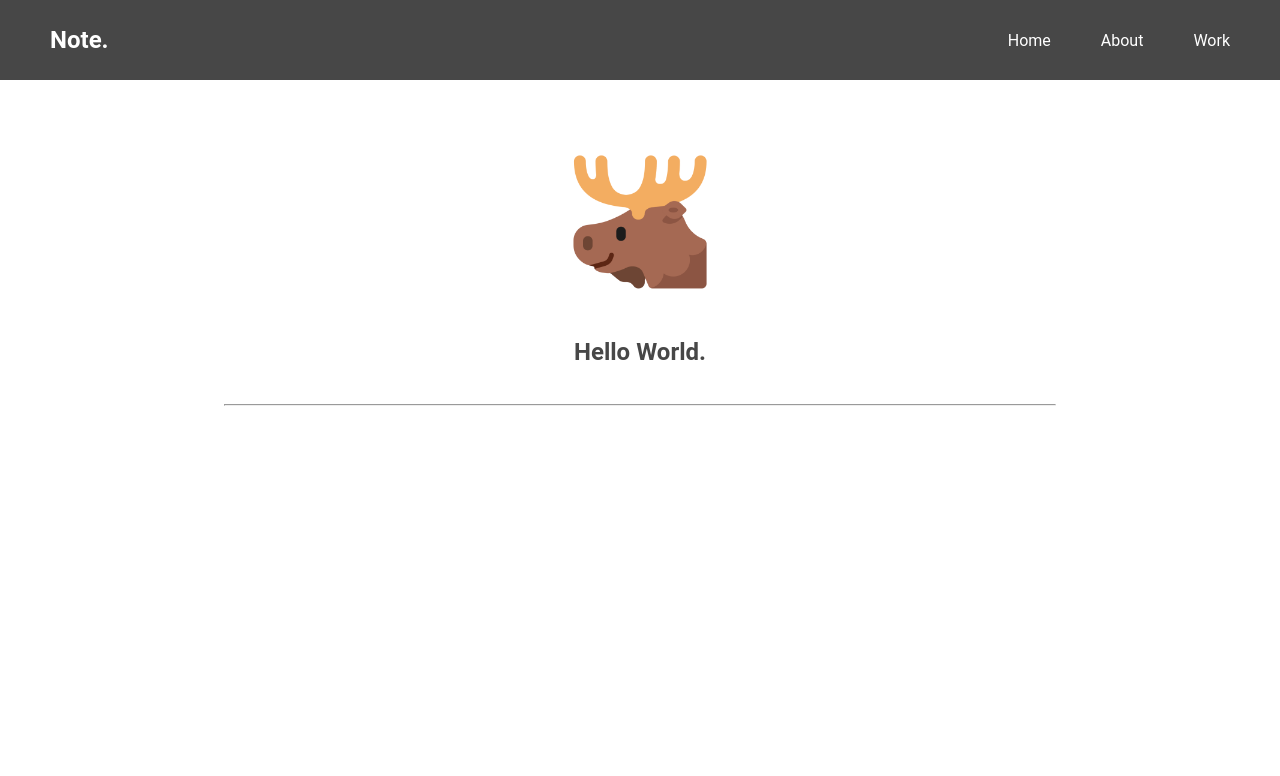
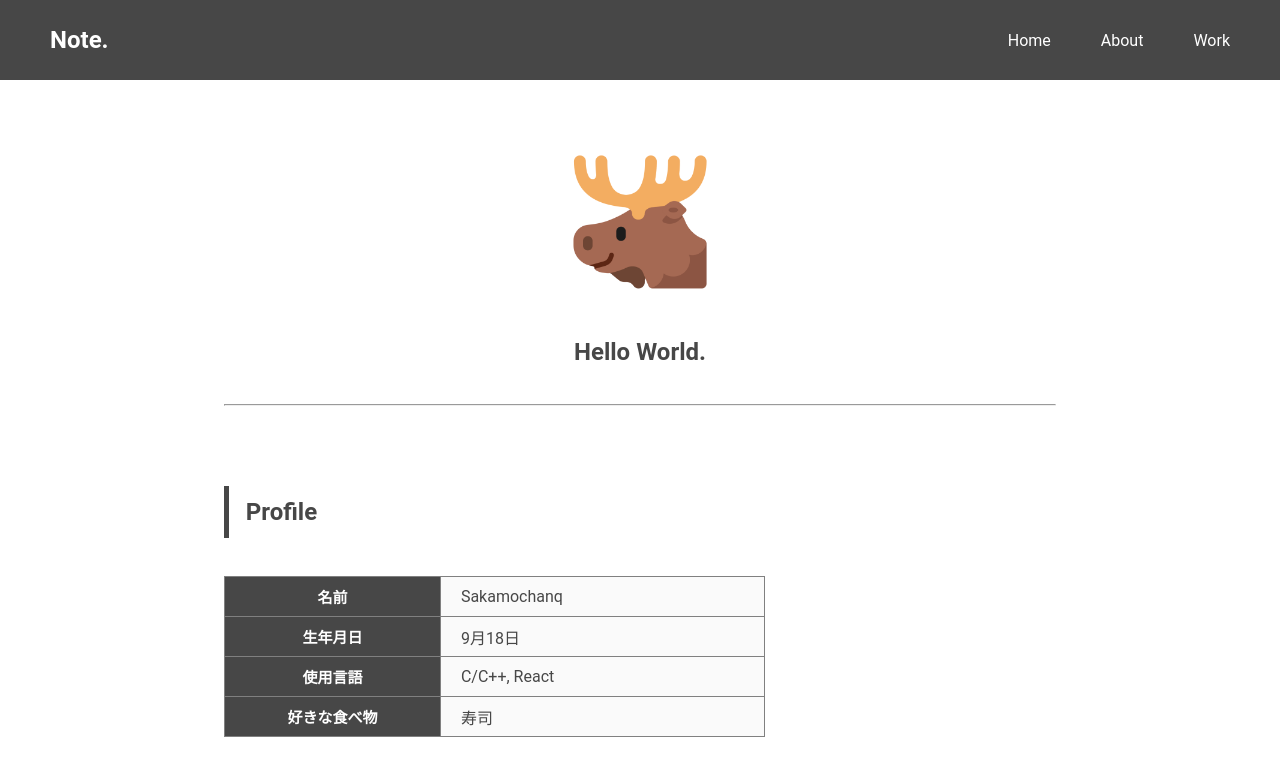
Before and after one commit to Sakamochanq/Sakamochanq.github.io, a React (Create React App) app: page / in a window 1280 px wide. Shown: the top 776 px of the page. Built offline with nearby package versions, Linux system fonts and the light colour scheme.

Commit message:
feat: Profileの作成

```diff
--- a/src/App.js
+++ b/src/App.js
@@ -1,12 +1,14 @@
 import './App.css';
 import Header from './components/Header/Header';
 import Home from './components/Home/Home';
+import Profile from './components/Profile/Profile';
 
 function App() {
   return (
     <div className="App">
       <Header />
       <Home />
+      <Profile />
     </div>
   );
 }
--- /dev/null
+++ b/src/components/Profile/Profile.css
@@ -0,0 +1,41 @@
+.profile-container {
+    display: flex;
+    flex-direction: column;
+    align-items: left;
+    margin: 80px 17.5% 0px 17.5%;
+}
+
+.title {
+    padding: .5em .7em;
+    border-left: #474747 solid 5px;
+}
+
+table {
+    border-collapse: collapse;
+    text-align: center;
+    width: 65%;
+}
+
+th {
+    background-color: #474747;
+    color: #FFFFFF;
+    width: 40%;
+    height: 40px;
+    font-size: 15px;
+}
+td {
+    text-align: left;
+    padding: 0 0 0 20px;
+    background-color: #fafafa;
+    width: 60%;
+    height: 40px;
+}
+
+@media (max-width: 950px) {
+    table {
+        width: 100%;
+    }
+    th {
+        font-size: 14px;
+    }
+}
--- /dev/null
+++ b/src/components/Profile/Profile.js
@@ -0,0 +1,30 @@
+import React from 'react'
+import './Profile.css'
+
+export const Profile = () => {
+  return (
+    <div className="profile-container">
+        <h2 className="title">Profile</h2>
+        <br /><br />
+        <table border={1}>
+            <tr>
+                <th>名前</th>
+                <td>Sakamochanq</td>
+            </tr>
+            <tr>
+                <th>生年月日</th>
+                <td>9月18日</td>
+            </tr>
+            <tr>
+                <th>使用言語</th>
+                <td>C/C++, React</td>
+            </tr>
+            <tr>
+                <th>好きな食べ物</th>
+                <td>寿司</td>
+            </tr>
+        </table>
+    </div>
+  )
+}
+export default Profile
```
